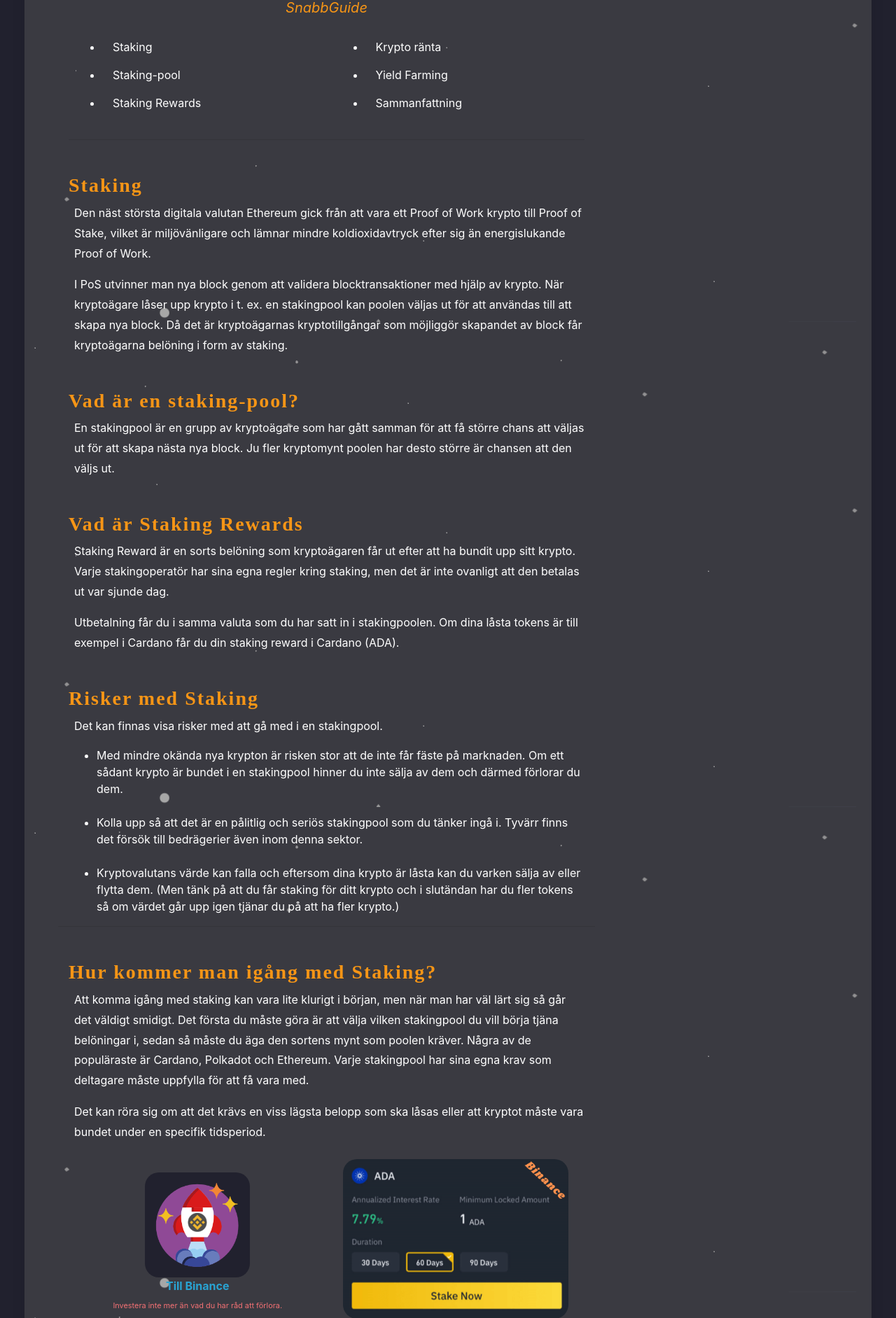
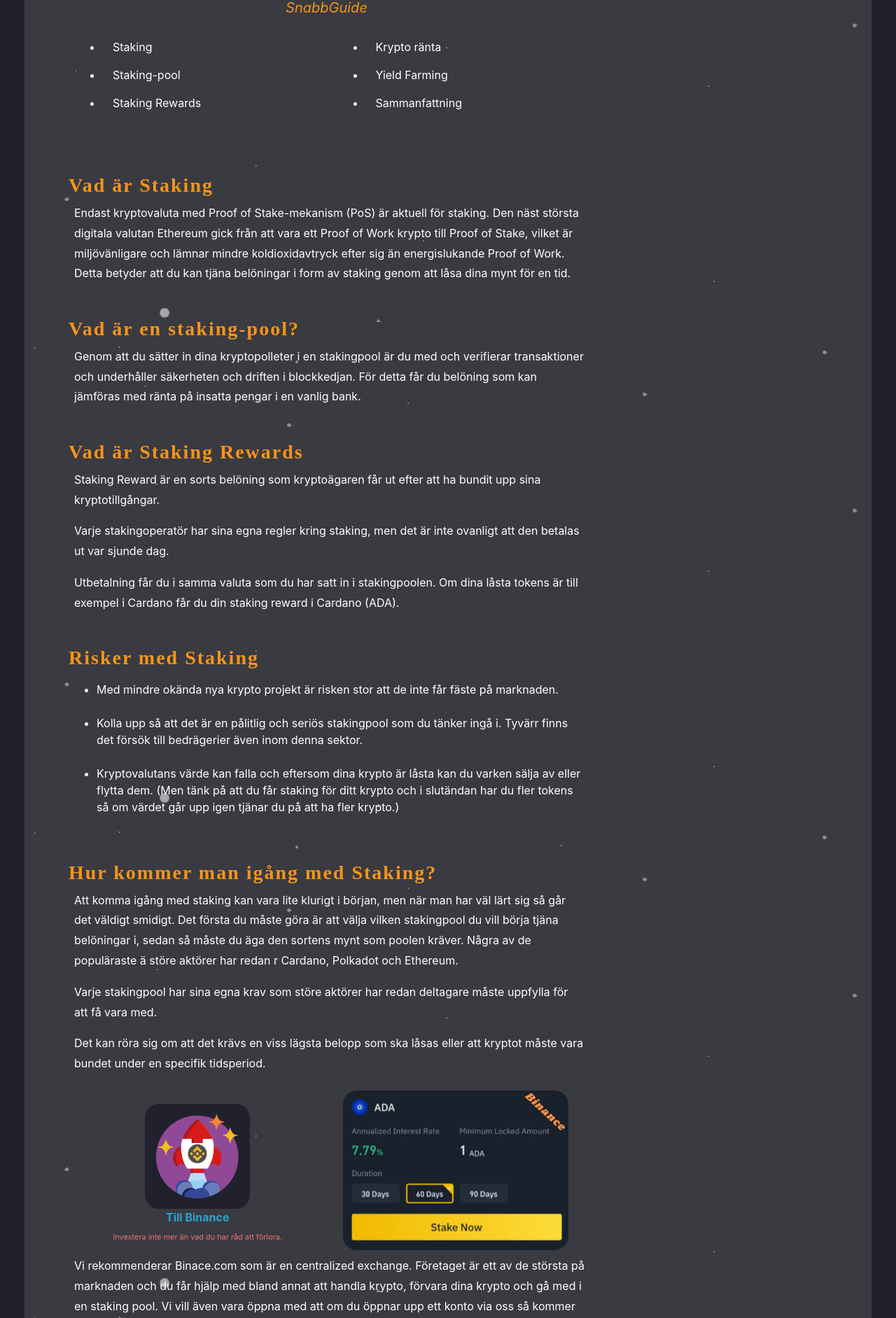
Before and after one commit to Yoskele/cryptoviking, a Django app: page /tjana-krypto in a window 1280 px wide. Shown: the part 926-2809 px from the top of the page at 70% size. Run offline with Django 3.2, Linux system fonts and the light colour scheme; some libraries are stand-ins or nearby versions; some web fonts are replaced.

Commit message:
big staking

```diff
--- a/website/sweden/templates/statichtml/KryptoDefi/kryptoearn.html
+++ b/website/sweden/templates/statichtml/KryptoDefi/kryptoearn.html
@@ -86,34 +86,29 @@
 					<hr>
 				</div>
 				<div class="container mt-5">
-					<h3>Staking</h3>
+					<h3> Vad är Staking</h3>
 					<p class="pl-2">
-						Den näst största digitala valutan Ethereum gick från att vara ett Proof of Work krypto till
-						Proof of Stake, vilket är miljövänligare och lämnar mindre koldioxidavtryck efter sig än
-						energislukande Proof of Work.
-					</p>
-					<p class="pl-2">
-						I PoS utvinner man nya block genom att validera
-						blocktransaktioner med hjälp av krypto. När kryptoägare låser upp krypto i t. ex. en
-						stakingpool kan poolen väljas ut för att användas till att skapa nya block. Då det är
-						kryptoägarnas kryptotillgångar som möjliggör skapandet av block får kryptoägarna belöning i
-						form av staking.
+						Endast kryptovaluta med Proof of Stake-mekanism (PoS) är aktuell för staking. Den näst
+						största digitala valutan Ethereum gick från att vara ett Proof of Work krypto till Proof of
+						Stake, vilket är miljövänligare och lämnar mindre koldioxidavtryck efter sig än
+						energislukande Proof of Work. Detta betyder att du kan tjäna belöningar i form av staking
+						genom att låsa dina mynt för en tid.
 					</p>
 				</div>
 
 				<div class="container mt-5">
 					<h3> Vad är en staking-pool? </h3>
 					<p class="pl-2">
-						En stakingpool är en grupp av kryptoägare som har gått samman för att få större chans att
-						väljas ut för att skapa nästa nya block. Ju fler kryptomynt poolen har desto större är chansen
-						att den väljs ut.
+						Genom att du sätter in dina kryptopolleter i en stakingpool är du med och verifierar transaktioner och underhåller säkerheten och driften i blockkedjan. För detta får du belöning som kan jämföras med ränta på insatta pengar i en vanlig bank.
 					</p>
 				</div>
 				<div class="container mt-5">
 					<h3> Vad är Staking Rewards </h3>
 					<p class="pl-2">
-						Staking Reward är en sorts belöning som kryptoägaren får ut efter att ha bundit upp sitt
-						krypto. Varje stakingoperatör har sina egna regler kring staking, men det är inte ovanligt att
+						Staking Reward är en sorts belöning som kryptoägaren får ut efter att ha bundit upp sina kryptotillgångar.
+					</p>
+					<p class="pl-2">
+						Varje stakingoperatör har sina egna regler kring staking, men det är inte ovanligt att
 						den betalas ut var sjunde dag.
 					</p>
 					<p class="pl-2">
@@ -124,14 +119,9 @@
 				</div>
 				<div class="container mt-5">
 					<h3> Risker med Staking </h3>
-					<p class="pl-2">
-						Det kan finnas visa risker med att gå med i en stakingpool.
-					</p>
 					<ul>
 						<li class="mt-3">
-							Med mindre okända nya krypton är risken stor att de inte får fäste på marknaden. Om
-							ett sådant krypto är bundet i en stakingpool hinner du inte sälja av dem och därmed
-							förlorar du dem.
+							Med mindre okända nya krypto projekt är risken stor att de inte får fäste på marknaden.
 						</li>
 						<li class="mt-4">
 							Kolla upp så att det är en pålitlig och seriös stakingpool som du tänker ingå i. Tyvärr
@@ -151,8 +141,10 @@
 						Att komma igång med staking kan vara lite klurigt i början, men när man har väl lärt sig så
 						går det väldigt smidigt. Det första du måste göra är att välja vilken stakingpool du vill börja
 						tjäna belöningar i, sedan så måste du äga den sortens mynt som poolen kräver. Några av de
-						populäraste är Cardano, Polkadot och Ethereum. Varje stakingpool har sina egna krav som
-						deltagare måste uppfylla för att få vara med.
+						populäraste ä störe aktörer har redan r Cardano, Polkadot och Ethereum.
+					</p>
+					<p class="pl-2">
+						Varje stakingpool har sina egna krav som  störe aktörer har redan deltagare måste uppfylla för att få vara med.
 					</p>
 					<p class="pl-2">
 						Det kan röra sig om att det krävs en viss lägsta
@@ -191,11 +183,19 @@
 				<div class="container mt-5">
 					<h3> Hur mycket kan man få i staking? </h3>
 					<p class="pl-2">
-						Nivån på staking beror på vilket krypto det handlar om. Den bästa staking får man av mindre,
-						okända tokens eftersom de är de mest riskabla att binda upp då de kan krascha och försvinna
-						från marknaden. Ju större risken är desto högre staking får man för sitt krypto medan krypto
-						som har accepterats av marknaden och blivit populär bland kunderna har lägre staking.
+						Nivån på utbetalningen beror på vilket krypto det handlar om.
+						Den bästa utbetalningen får man av mindre okända tokens. Men det kommer med högre risk.
 					</p>
+					<p class="pl-2">
+						Medan de störe aktörer har redan växt till sig och där med har dem en stor mängd med node-validerare i sin staking pool och det kan leda till att man få en lägre APY.
+					</p>
+					<p class="pl-2">
+						Även bindningstiden är avgörande för hur stor belöningen kommer bli.
+						Utbetalningen får du i samma valuta som du
+						har satt in i stakingpoolen. Om dina låsta tokens är till exempel i Cardano får du din staking
+						belöning i Cardano (ADA).
+					</p>
+
 					<p class="pl-2">
 						Om du funderar på att binda upp ditt krypto är det viktigt att du funderar på vilken sorts risk
 						du vill ta och att du väljer en säker och seriös stakingpool.
@@ -292,8 +292,8 @@
 						<p style="text-align:center; font-size:0.9rem;" class="pl-2"> Albert Einstein once described compound interest as the “eighth wonder of the world,” saying, “he who understands it, earns it; he who doesn't, pays for it.” </p>
 					</div>
 				</div>
-				<label style="font-size:0.68rem; color:#F47174; text-align:center;" class="pl-4 m-0">
-					Placera inte mer än vad du har råd att förvara.
+				<label style="font-size:0.68rem; color:#EBA937; text-align:center;" class="pl-4 m-0">
+					Compound interest = Ränta på ränta
 				</label>
 				<hr/>
 				<div class="container mt-5">
@@ -301,7 +301,13 @@
 					<p class="pl-2">
 						Yield Farming är även känt under namnet liquidity mining och går ut på att
 						kryptoinnehavaren lånar ut sina kryptotillgångar till en liquidity pool och för detta får
-						kryptoägaren ränta. Mellan de olika plattformarna råder stor konkurrens och räntorna varierar
+						kryptoägaren ut LP tokens som belöning.
+					</p>
+					<p class="pl-2">
+						LP tokens representera som ett värde bevis av hur mycket du ska få ut i vinst när utdelningen kommer.
+					</p>
+					<p class="pl-2">
+						Mellan de olika plattformarna råder stor konkurrens och räntorna varierar
 						stort och för att få in största möjliga avkastning flyttas kryptona runt mellan olika plattformar.
 						Ibland finns en leverage på tillgången för att maximera vinsten, men som även kan innebära
 						stora förluster om inte allt går som förväntat.
@@ -324,13 +330,12 @@
 				<div class="container mt-5">
 					<h3>Hur kommer man igång med Yield farming? </h3>
 					<p>
-						Du kan börja med Yield Farming via både en centraliserad exchange eller en decentraliserad
-						plattform som till exampel Pancakeswap. Med en decentraliserad exchange är riskerna lite
-						högre och du behöver en virtuell plånbok som MetaMask för att koppla upp dig på
+						Du kan börja med Yield Farming via en decentraliserad plattform som till exampel Pancakeswap.
+						Du kommer att behöva en virtuell plånbok som MetaMask för att koppla upp dig på
 						plattformen. Det är först när du är uppkopplad som du kan se utbudet.
 					</p>
-					<p class="pl-2 text-center" style="color:#F47174;">
-						Finns väldigt många risker med Yield farming allt från bugs i systemet till cyber attacks etc.
+					<p class="pl-2 text-center" style="color:#F47174; font-size:0.8rem;">
+						Det finns många risker med Yield Farming; allt från buggar i systemet till cyberattacker.
 					</p>
 					<!-- Carousl Container Yield Farming Pancake images  -->
 					<div id="carouselYieldFarmingImages" class="carousel slide m-5 mx-auto"
@@ -368,20 +373,19 @@
 					<h3> Sammanfattning </h3>
 					<p  class="pl-2">
 						I stället för att bara låta kryptovalutan ligga i en virtuell plånbok kan du få en passiv inkomst
-från den i form av staking pooler, kryptoränta och yield farming. För att du ska kunna sova
-lugnt på nätterna gäller det att välja ut en pålitlig centralized exchange och plattform.
+						från den i form av staking pooler, kryptoränta och yield farming. För att du ska kunna sova
+						lugnt på nätterna gäller det att välja ut en pålitlig operatör.
 
 					</p>
 					<p class="pl-2">
 						När du har kollat runt och läst villkoren lägg endast en liten del krypto i räntemetoden för att
-testa om den passar dig. Och kom ihåg att inte binda dig för långa perioder om du har en tajt
-budget.
+						testa om den passar dig. Och kom ihåg att inte binda dig för långa perioder om du har en tajt
+						budget.
 					</p>
 					<p class="pl-2">
 						När du har börjat förstå konceptet så kan du börja leta efter stakingpooler och bli en node
-validator. Kan vara lite krångligt i början och därför vill vi på CryptoViking än en gång
-rekommendera dig att gå via en centralized exchange som Binance så att du har hjälp under
-hela processen. När du väl har lärt dig de olika metoderna är det enkelt.
+						validerare. Kan vara lite krångligt i början och därför vill vi på CryptoViking än en gång
+						rekommendera dig att gå via en centralized exchange så att du har hjälp under hela processen. När du väl har lärt dig de olika metoderna är det enkelt.
 					</p>
 					<p class="pl-2">
 						Yield farming är något vi inte rekommenderar någon att göra. Det kan för många vara
```
Also changed, not shown: website/sweden/templates/statichtml/kryptovalutaplanbok.html (+13 -2 lines), website/assets/images/Defi/CryptoEarn/Cardano-staking-pool.png, website/assets/images/crypto-exchanges/white-line.png (added), website/assets/images/tokens/cardano-light.png (added), website/assets/images/wallets/trezor-logo.png (added).
